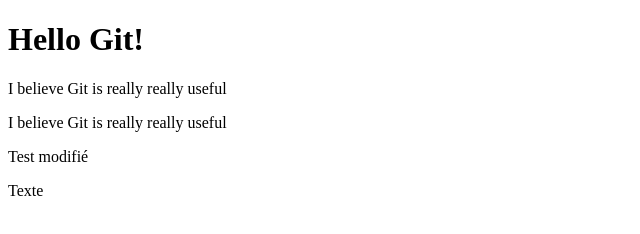
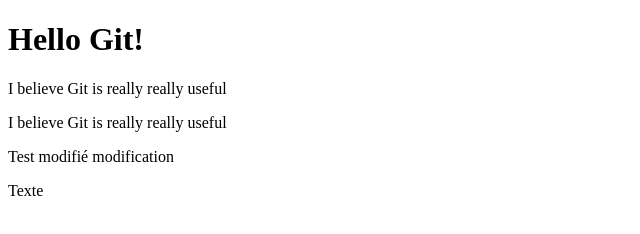
Before and after one commit to mangbaujessica/web09-first-repo, a plain HTML site: page index.html in a window 1280 px wide. Shown: the whole page, without its empty margins (0-640 px from the left). Drawn offline with Linux system fonts and the light colour scheme.

Commit message:
Changed index

```diff
--- a/index.html
+++ b/index.html
@@ -10,7 +10,7 @@
 
     <p>I believe Git is really really useful</p>
        <p>I believe Git is really really useful</p>
-       <p>Test modifié</p>
+       <p>Test modifié modification</p>
     <p>Texte</p>
 </body>
 </html>
```
